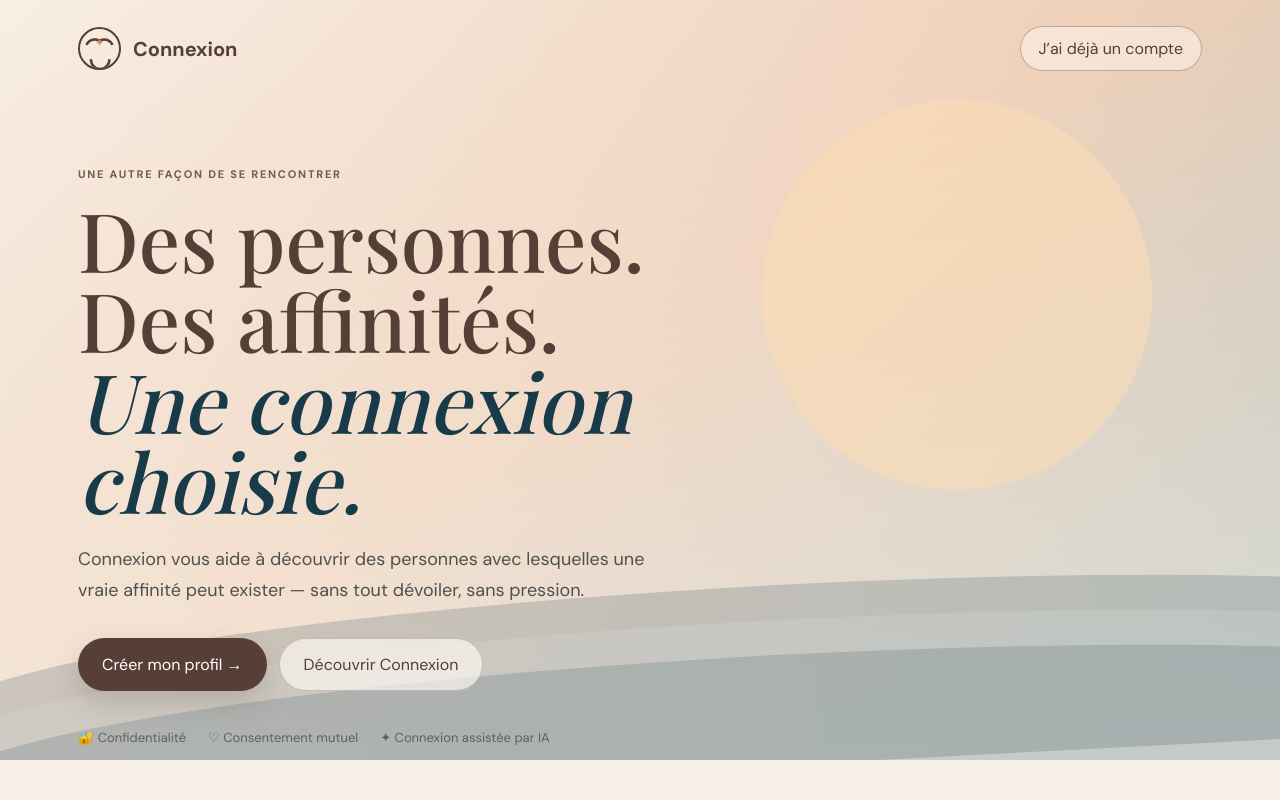
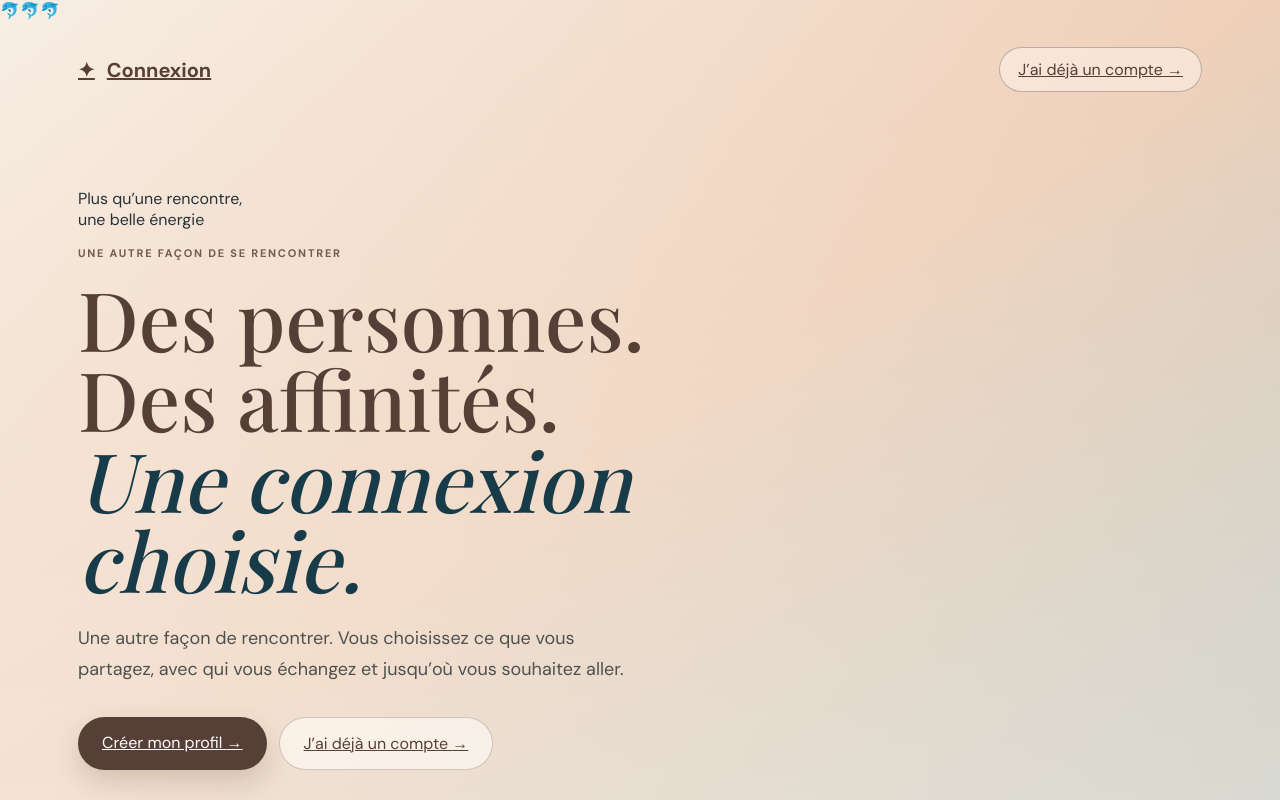
Before and after one commit to Danie-11/connexion-app, a Next.js app: page / in a window 1280 px wide. Shown: the top 800 px of the page. Built offline with nearby package versions, Linux system fonts and the light colour scheme; a web font is replaced by a local one.

Commit message:
Refondre l’accueil Connexion selon le visuel validé

```diff
--- a/app/page.tsx
+++ b/app/page.tsx
@@ -11,51 +11,60 @@ export default function Home() {
   return (
     <main>
       <section className="hero">
-        <div className="sun" aria-hidden="true" />
-        <div className="waves" aria-hidden="true">
-          <span />
-          <span />
-          <span />
+        <div className="hero-bg" aria-hidden="true">
+          <div className="sun-glow" />
+          <div className="dolphin-ring">
+            <span className="dolphin d1">🐬</span>
+            <span className="dolphin d2">🐬</span>
+            <span className="dolphin d3">🐬</span>
+          </div>
+          <div className="sea sea-1" />
+          <div className="sea sea-2" />
+          <div className="sea sea-3" />
         </div>
 
         <nav className="nav">
-          <div className="brand">
-            <div className="logo" aria-hidden="true">
-              <span>◜</span><span>◝</span><span>◡</span>
-              <b>✦</b>
-            </div>
+          <a className="brand" href="#top">
+            <span className="brand-mark" aria-hidden="true">✦</span>
             <span>Connexion</span>
-          </div>
-          <button className="login">J’ai déjà un compte</button>
+          </a>
+          <a className="login" href="#connexion">J’ai déjà un compte <span>→</span></a>
         </nav>
 
-        <div className="hero-content">
-          <p className="eyebrow">UNE AUTRE FAÇON DE SE RENCONTRER</p>
-          <h1>Des personnes.<br />Des affinités.<br /><em>Une connexion choisie.</em></h1>
-          <p className="intro">
-            Connexion vous aide à découvrir des personnes avec lesquelles une
-            vraie affinité peut exister — sans tout dévoiler, sans pression.
-          </p>
+        <div className="hero-content" id="top">
+          <p className="script">Plus qu’une rencontre,<br />une belle énergie</p>
 
-          <div className="actions">
-            <button className="primary">Créer mon profil <span>→</span></button>
-            <button className="secondary">Découvrir Connexion</button>
+          <div className="hero-copy">
+            <p className="eyebrow">UNE AUTRE FAÇON DE SE RENCONTRER</p>
+            <h1>Des personnes.<br />Des affinités.<br /><em>Une connexion choisie.</em></h1>
+            <p className="intro">
+              Une autre façon de rencontrer. Vous choisissez ce que vous partagez,
+              avec qui vous échangez et jusqu’où vous souhaitez aller.
+            </p>
+
+            <div className="actions">
+              <a className="primary" href="#intentions">Créer mon profil <span>→</span></a>
+              <a className="secondary" href="#connexion">J’ai déjà un compte <span>→</span></a>
+            </div>
           </div>
 
           <div className="trust">
-            <span>🔐 Confidentialité</span>
-            <span>♡ Consentement mutuel</span>
-            <span>✦ Connexion assistée par IA</span>
+            <div><strong>⌑</strong><b>Confidentialité</b><span>Vos informations personnelles restent protégées.</span></div>
+            <div><strong>♡</strong><b>Consentement mutuel</b><span>Une connexion n’est créée que si les deux personnes l’acceptent.</span></div>
+            <div><strong>♢</strong><b>Sécurité</b><span>Vous pouvez signaler, bloquer ou mettre une conversation en pause.</span></div>
           </div>
         </div>
+
+        <p className="script script-bottom">Des rencontres<br />qui ont du sens</p>
       </section>
 
-      <section className="intentions">
+      <section className="intentions" id="intentions">
         <div className="section-heading">
           <p className="eyebrow">UNE CONNEXION PEUT PRENDRE PLUSIEURS FORMES</p>
           <h2>Vous choisissez ce que vous recherchez.</h2>
-          <p>Amour, amitié, projet, travail ou simplement une conversation : chaque intention est traitée séparément.</p>
+          <p>Amour, amitié, projet, travail, passions ou simplement une conversation : chaque intention est traitée séparément.</p>
         </div>
+
         <div className="cards">
           {intentions.map((item) => (
             <article className="card" key={item.label}>
@@ -67,17 +76,12 @@ export default function Home() {
         </div>
       </section>
 
-      <section className="principle">
+      <section className="principle" id="connexion">
         <div>
           <p className="eyebrow">LA PHILOSOPHIE CONNEXION</p>
           <h2>L’IA peut ouvrir une porte.<br /><em>C’est vous qui décidez de l’ouvrir.</em></h2>
         </div>
-        <p>
-          Connexion analyse les informations que vous choisissez de partager
-          pour identifier des correspondances pertinentes. Elle ne décide pas
-          à votre place, ne révèle pas vos informations privées et ne force
-          jamais une rencontre.
-        </p>
+        <p>Connexion analyse les informations que vous choisissez de partager pour identifier des correspondances pertinentes. Elle ne décide pas à votre place, ne révèle pas vos informations privées et ne force jamais une rencontre.</p>
       </section>
     </main>
   );
```
